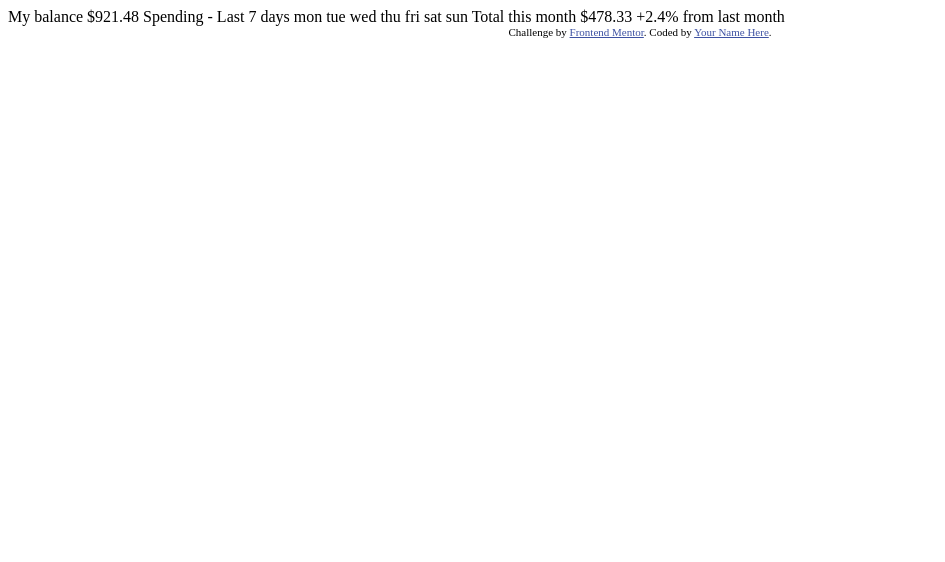
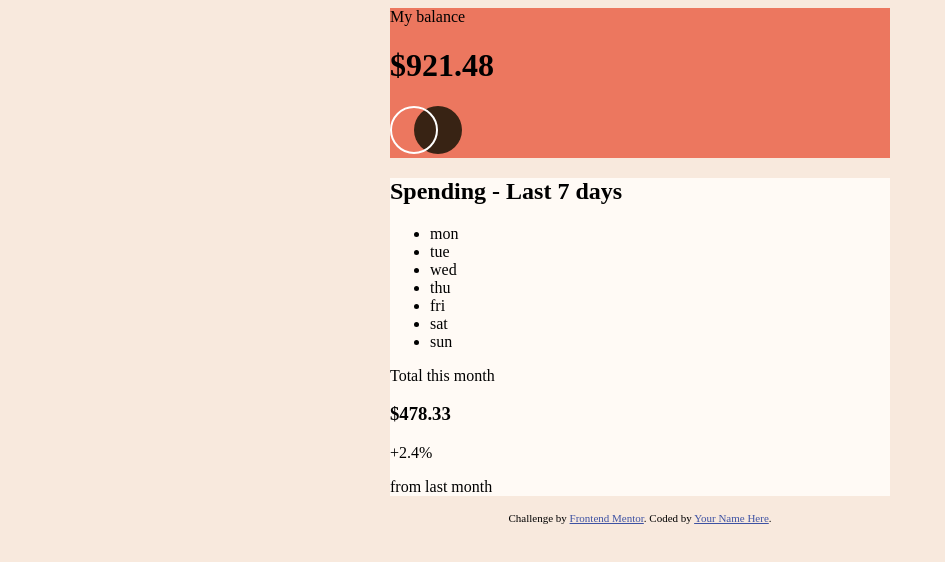
Before and after one commit to KramligCoder/Expenses-chart-component, a plain HTML site: page index.html in a window 1280 px wide. Shown: the whole page, without its empty margins (0-945 px from the left). Drawn offline with Linux system fonts and the light colour scheme.

Commit message:
add css files and update index

```diff
--- /dev/null
+++ b/css/style.css
@@ -0,0 +1,27 @@
+.attribution { font-size: 11px; text-align: center; }
+.attribution a { color: hsl(228, 45%, 44%); }
+
+body {
+    background-color: hsl(27, 66%, 92%);
+}
+
+.m_container {
+    max-width: 500px;
+    margin: 0 auto;
+    width: 100%;
+}
+
+/*=====================
+        HEADER
+=====================*/
+#m_header {
+    background: hsl(10, 79%, 65%);
+}
+
+
+/*=====================
+    CONTENT SECTION
+=====================*/
+#m_main {
+    background: hsl(33, 100%, 98%);
+}
--- a/index.html
+++ b/index.html
@@ -3,41 +3,59 @@
   <head>
     <meta charset="UTF-8">
     <meta name="viewport" content="width=device-width, initial-scale=1.0"> <!-- displays site properly based on user's device -->
-
     <link rel="icon" type="image/png" sizes="32x32" href="./images/favicon-32x32.png">
+    <link rel="stylesheet" href="./css/style.css">
 
     <title>Frontend Mentor | Expenses chart component</title>
+  </head>
 
-  <!-- Feel free to remove these styles or customise in your own stylesheet 👍 -->
-  <style>
-    .attribution { font-size: 11px; text-align: center; }
-    .attribution a { color: hsl(228, 45%, 44%); }
-  </style>
-</head>
   <body>
 
-  My balance
-  $921.48
+    <div id="m_header" class="m_container">
+      <header class="m_balance">
+        <span>My balance</span>
+        <h1>$921.48</h1>
+      </header>
+      <div class="m_logo">
+        <img src="./images/logo.svg">
+      </div>
+    </div>
 
-  Spending - Last 7 days
+    <main id="m_main" class="m_container">
+      <div class="m_spend">
+        <h2>Spending - Last 7 days</h2>
+      </div>
+      <div class="m_date">
+        <ul>
+          <li>mon</li>
+          <li>tue</li>
+          <li>wed</li>
+          <li>thu</li>
+          <li>fri</li>
+          <li>sat</li>
+          <li>sun</li>
+        </ul>
+      </div>
+      <div class="m_total">
+        <div class="m_totaltext">
+          <span>Total this month</span>
+        </div>
+        <div class="m_totalamount">
+          <div class="m_price">
+            <h3>$478.33</h3>
+          </div>
+          <div class="m_percent">
+            <span>+2.4%</span>
+            <p>from last month</p>
+          </div>
+        </div>
+      </div>
+    </main>
 
-  mon
-  tue
-  wed
-  thu
-  fri
-  sat
-  sun
-
-  Total this month
-  $478.33
-
-  +2.4%
-  from last month
-
-  <div class="attribution">
+    <footer class="attribution">
       Challenge by <a href="https://www.frontendmentor.io?ref=challenge" target="_blank">Frontend Mentor</a>.
       Coded by <a href="#">Your Name Here</a>.
-  </div>
+    </footer>
   </body>
+
 </html>
```
Lines whose indentation alone changed are shown as unchanged.
